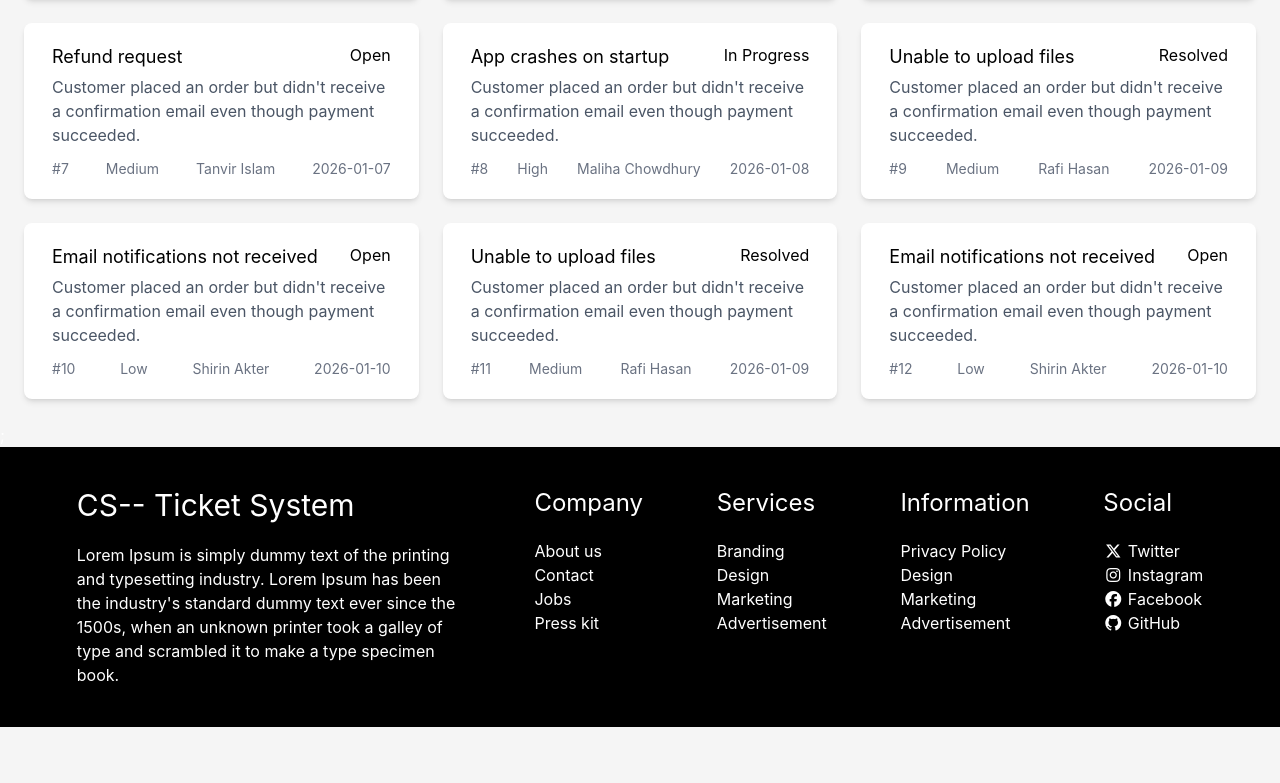
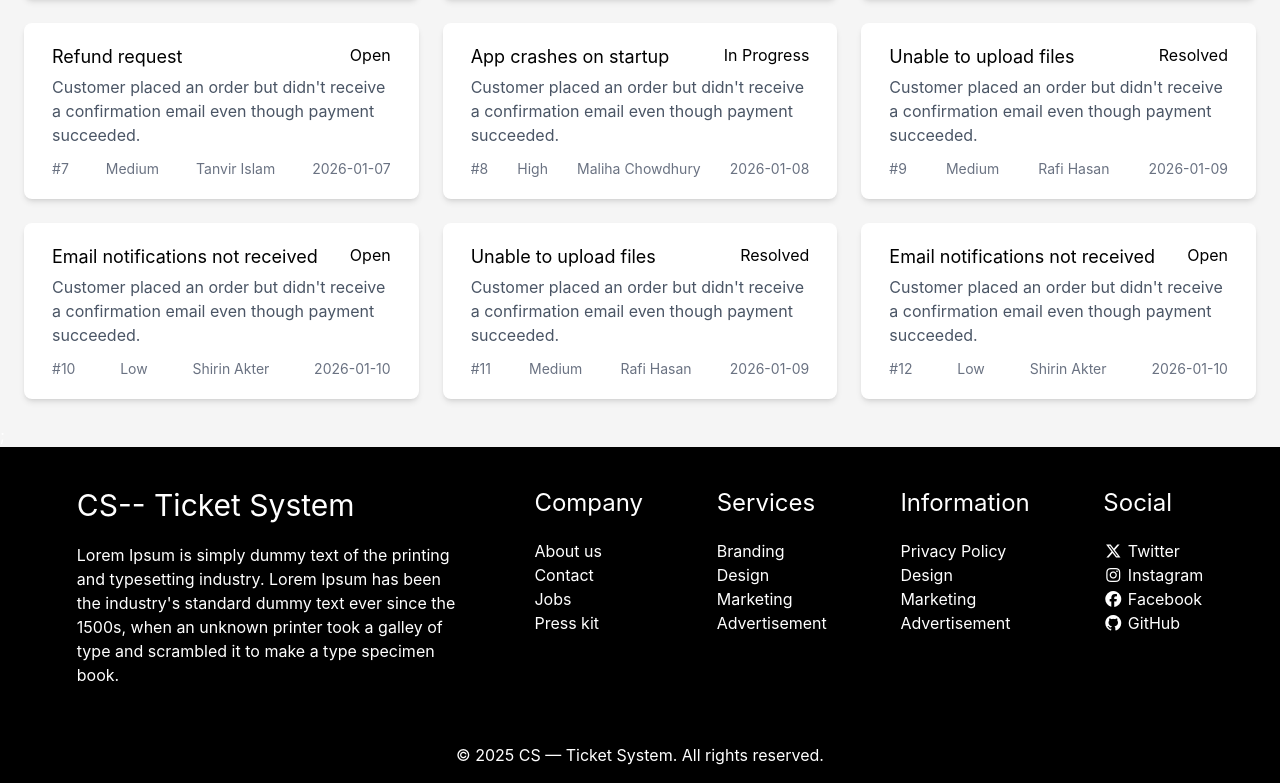
Before and after one commit to enamul-dev/Customer-Support-Zone, a React (Vite) app: page / in a window 1280 px wide. Shown: the part 853-1636 px from the top of the page. Before the commit the page ends 1580 px from the top, so only its background shows below. Built offline with nearby package versions, Linux system fonts and the light colour scheme.

Commit message:
footer fixed

```diff
--- a/src/App.jsx
+++ b/src/App.jsx
@@ -63,9 +63,9 @@
 
       </section>
 
+<footer>
 
-
-  <footer className="footer sm:footer-horizontal bg-neutral text-neutral-content grid-rows-2 p-10 bg-black flex justify-around">
+  <div className="footer sm:footer-horizontal bg-neutral text-neutral-content grid-rows-2 p-10 bg-black flex justify-around">
     <nav className='w-96'>
       <h5 className='text-3xl mb-5'>CS-- Ticket System</h5>
       <p>Lorem Ipsum is simply dummy text of the printing and typesetting industry. Lorem Ipsum has been the industry's standard dummy text ever since the 1500s,  when an unknown printer took a galley of type and scrambled it to make a type specimen book.</p>
@@ -100,7 +100,16 @@
     <a className="link link-hover"><i class="fa-brands fa-github"></i> GitHub</a>
   </nav>
 
+</div>
+ <div className='bg-black text-center py-4'>© 2025 CS — Ticket System. All rights reserved.</div>
+
 </footer>
+
+{/* span footer */}
+
+
+
+
     </>
   )
 }
```
